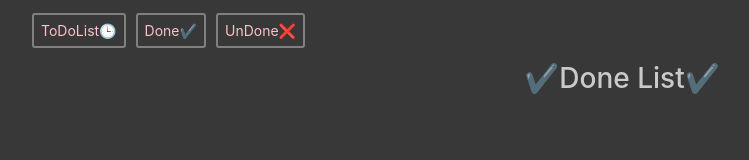
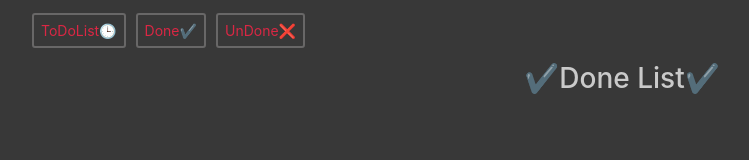
Before and after one commit to anna-tsang/react-todolist, a React (Create React App) app: page /Done in a window 1280 px wide. Shown: the top 160 px of the page, without its empty margins (18-767 px from the left). Built offline with nearby package versions, Linux system fonts and the light colour scheme.

Commit message:
[react-antD][Anna] feat: add original text in modal

```diff
--- a/src/App.css
+++ b/src/App.css
@@ -26,11 +26,11 @@ body{
   margin-left: 5px;
 }
 
-.input-field{
+Input.input-field{
   margin-top: 10px;
   border-radius: 5px;
   padding: 5px;
-  width: 40%;
+  width: 450 ;
 }
 
 .todo-item-border{
@@ -49,15 +49,15 @@ body{
 .navigation-tab{
   margin-left: 10px;
   text-decoration: none;
-  color: pink;
-  border: 2px solid gray;
+  color: rgb(218, 39, 68);
+  border: 2px solid rgb(104, 103, 103);
   padding: 7px;
   border-radius: 3px;
 }
 
 .navigation-tab:hover{
   background-color: rgb(88, 15, 15);
-  color: pink;
+  color: rgb(170, 170, 170);
   border: 2px solid rgb(88, 15, 15);
 }
 
--- a/src/components/ToDoItems.js
+++ b/src/components/ToDoItems.js
@@ -7,13 +7,15 @@ import React, { useState } from 'react';
 import { Modal, Input } from 'antd';
 
 
+
+
 function ToDoItems(props) {
 
     const dispatch = useDispatch();
     const [isModalVisible, setIsModalVisible] = useState(false);
     const [updatedContent, setUpdatedContent] = useState([]);
 
-    function updateToDoStatus(){//naming
+    function updateToDoStatus(){
         updateToDoItem({id: props.id, text: props.text, done: !props.done}).then((response) => {
             dispatch({type: UPDATE_TODO, payload: response})
         })
@@ -38,8 +40,9 @@ function ToDoItems(props) {
         setUpdatedContent("");
     }
 
-    const showModal = () => {
+    const displayModal = () => {
         setIsModalVisible(true);
+        setUpdatedContent(props.todoItem);
     };
 
     const handleOk = () => {
@@ -55,7 +58,7 @@ function ToDoItems(props) {
         <div className="todo-item-border">
             <span className={props.done? "done": null} onClick={updateToDoStatus} >{props.todoItem}</span>
             <CloseCircleOutlined size={"small"} type="primary" className="float-right" onClick={deleteToDo}></CloseCircleOutlined>
-            <EditOutlined size={"small"} type="primary"  className="float-right" onClick={showModal}></EditOutlined>
+            <EditOutlined size={"small"} type="primary" className="float-right" onClick={displayModal}></EditOutlined>
 
             <Modal title="Please input your content" visible={isModalVisible} onOk={handleOk} onCancel={handleCancel}>
                 <Input style={{ width: 450 }} placeholder="Please input Todo List" value={updatedContent} onChange={handleContentChange} className="input-field"></Input>
--- a/src/style/ToDoList.css
+++ b/src/style/ToDoList.css
@@ -59,6 +59,7 @@
   width: 40%;
 }
 
+
 .done{
   text-decoration: line-through;
 }
```
